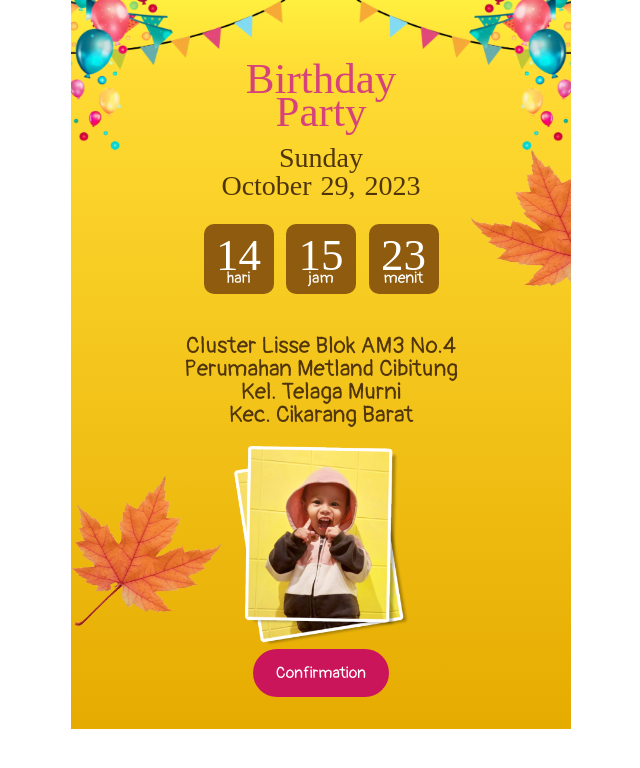
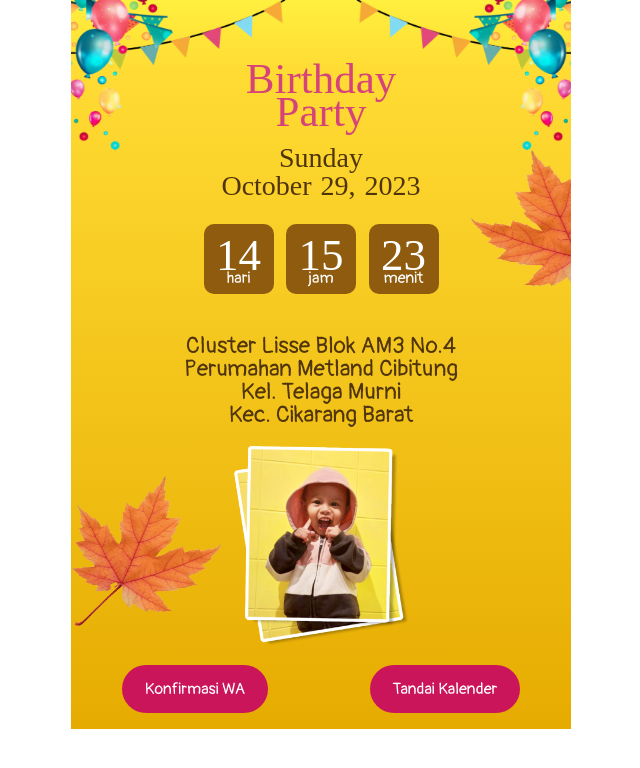
Before and after one commit to yohanessahrul/greesa-invitation-web-app, a Next.js app: page /event in a window 1280 px wide. Shown: the top 768 px of the page, without its empty margins (319-959 px from the left). Built offline with nearby package versions, Linux system fonts and the light colour scheme; a web font is replaced by a local one.

Commit message:
update calendar

```diff
--- a/src/pages/event.js
+++ b/src/pages/event.js
@@ -67,8 +67,9 @@ export default function Event() {
                 <Image width={175} height={200} src='/images/stack-images-gica.png'  alt='cukcuk' />
               </div>
             </div>
-            <div className='section-bottom'>
-              <a className='button-invitation' href={`https://wa.me/6281703631403?text=Hai%20Greesa,%0ASaya%20siap%20hadir%20pada%20acara%20ulang%20tahunmu,%20terimakasih.%0A%0A${name} :)`}>Confirmation</a>
+            <div className='section-bottom sectio-event'>
+              <a target='_blank' className='button-invitation' href={`https://wa.me/6281703631403?text=Hai%20Greesa,%0ASaya%20siap%20hadir%20pada%20acara%20ulang%20tahunmu,%20terimakasih.%0A%0A${name} :)`}>Konfirmasi WA</a>
+              <a target='_blank' className='button-invitation' href='https://calendar.google.com/calendar/event?action=TEMPLATE&tmeid=MGhldWFxaGM3dnBjcGUwcnE1aTd2bWwwMzIgeW9oYW5lc3NhaHJ1bDkyQG0&tmsrc=yohanessahrul92%40gmail.com'>Tandai Kalender</a>
             </div>
           </div>
         </div>
--- a/src/styles/event.css
+++ b/src/styles/event.css
@@ -65,3 +65,8 @@ p.birthday-date {
 .stack-images-of-gica {
   margin-top: 20px;
 }
+.sectio-event {
+  display: flex;
+  justify-content: space-around;
+  align-items: center;
+}
```
Also changed, not shown: src/pages/index.js (line endings or trailing spaces).
